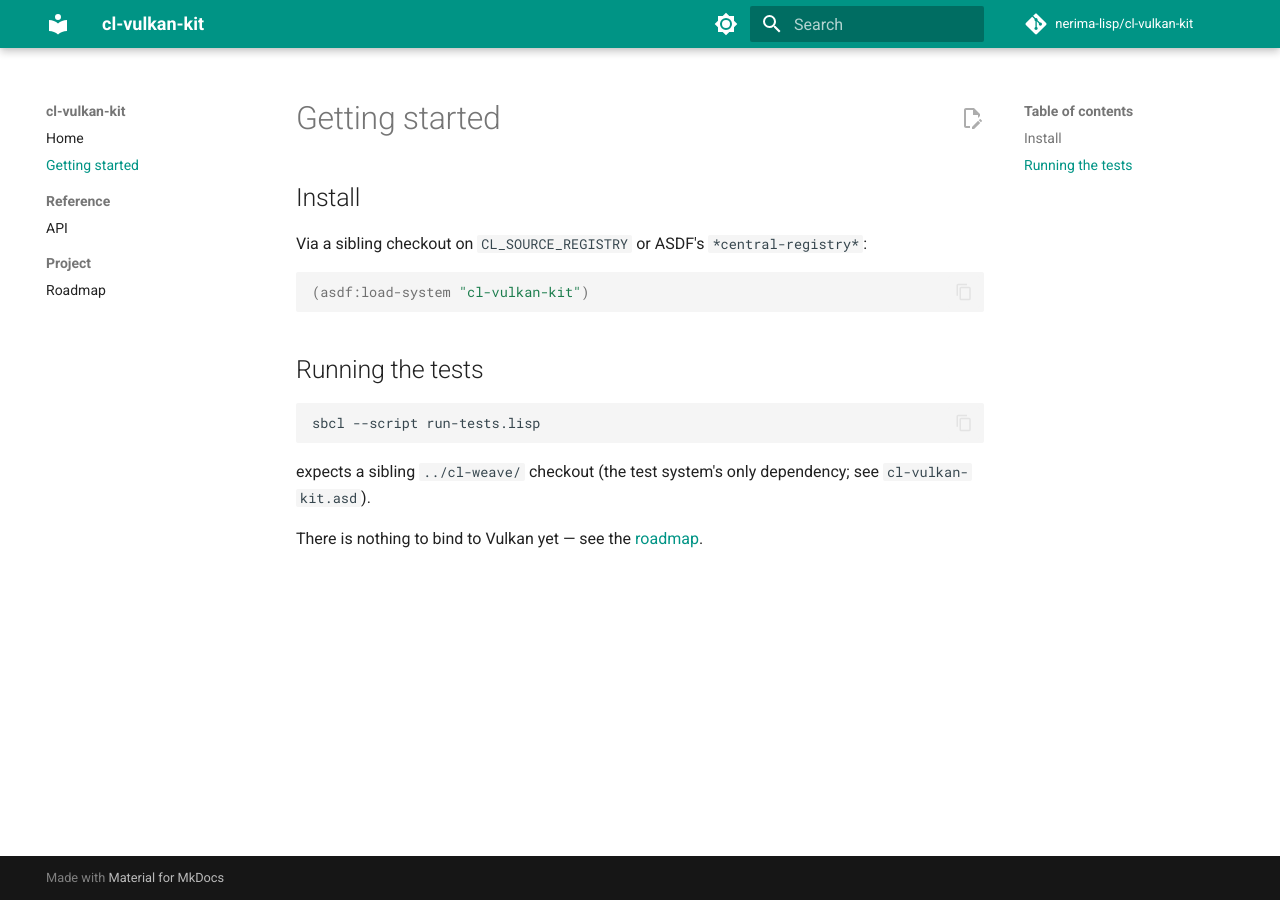
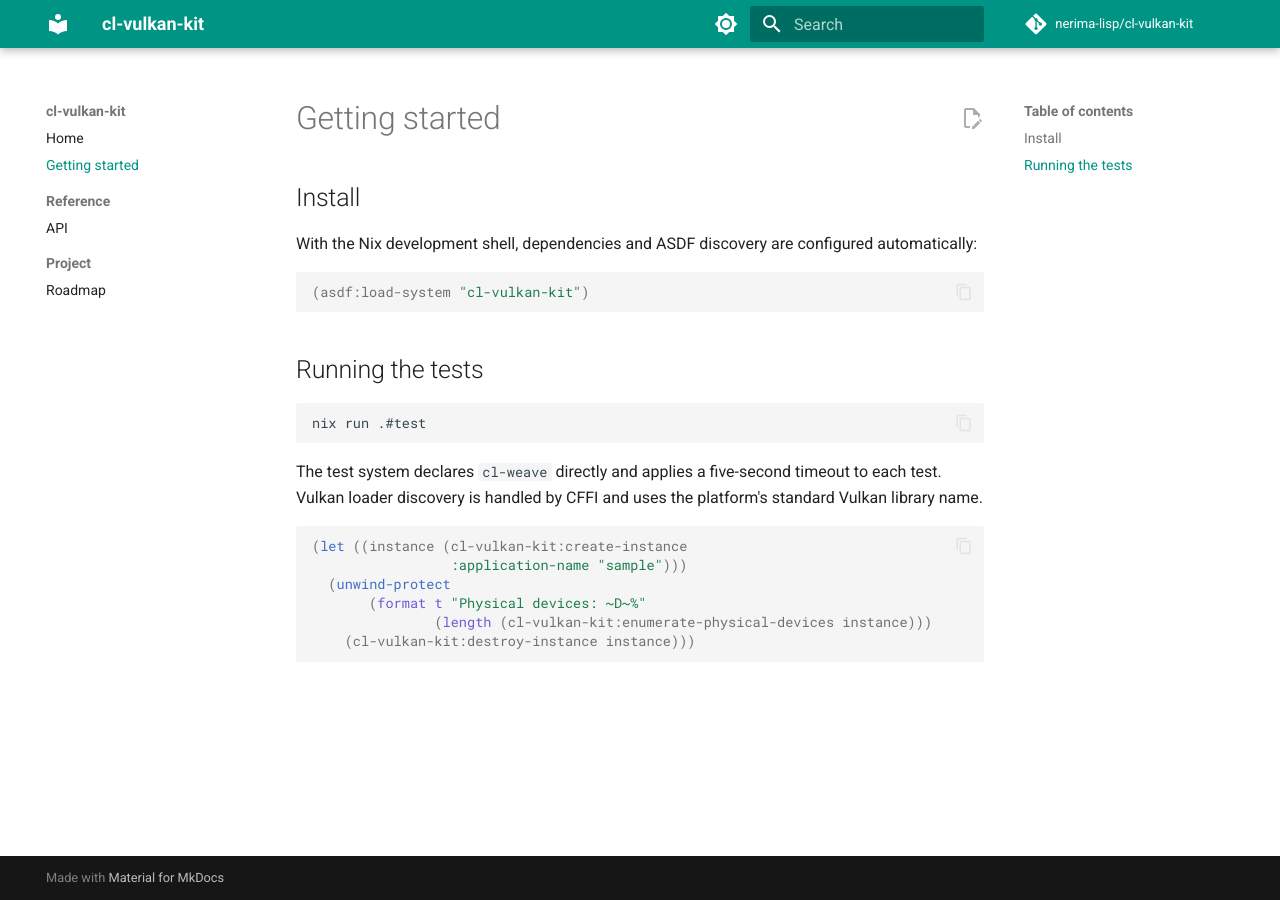
Before and after one commit to nerima-lisp/cl-vulkan-kit, an MkDocs documentation site: the page built from docs/src/getting-started.md, in a window 1280 px wide. Built offline with MkDocs 1.6.1 and Material for MkDocs 9.7.7, drawn with Linux system fonts in a browser that asks for light colours; comment, search, counter and statistics services are not loaded.

Commit message:
Implement initial Vulkan lifecycle binding

````diff
--- a/docs/src/getting-started.md
+++ b/docs/src/getting-started.md
@@ -2,7 +2,8 @@
 
 ## Install
 
-Via a sibling checkout on `CL_SOURCE_REGISTRY` or ASDF's `*central-registry*`:
+With the Nix development shell, dependencies and ASDF discovery are configured
+automatically:
 
 ```lisp
 (asdf:load-system "cl-vulkan-kit")
@@ -11,10 +12,18 @@ Via a sibling checkout on `CL_SOURCE_REGISTRY` or ASDF's `*central-registry*`:
 ## Running the tests
 
 ```sh
-sbcl --script run-tests.lisp
+nix run .#test
 ```
 
-expects a sibling `../cl-weave/` checkout (the test system's only
-dependency; see `cl-vulkan-kit.asd`).
+The test system declares `cl-weave` directly and applies a five-second timeout
+to each test. Vulkan loader discovery is handled by CFFI and uses the
+platform's standard Vulkan library name.
 
-There is nothing to bind to Vulkan yet — see the [roadmap](project/roadmap.md).
+```lisp
+(let ((instance (cl-vulkan-kit:create-instance
+                 :application-name "sample")))
+  (unwind-protect
+       (format t "Physical devices: ~D~%"
+               (length (cl-vulkan-kit:enumerate-physical-devices instance)))
+    (cl-vulkan-kit:destroy-instance instance)))
+```
````
Also changed, not shown: docs/src/index.md (+3 -3 lines), docs/src/project/roadmap.md (+5 -8 lines), docs/src/reference/api.md (+15 -3 lines), README.md, 14 other files.
